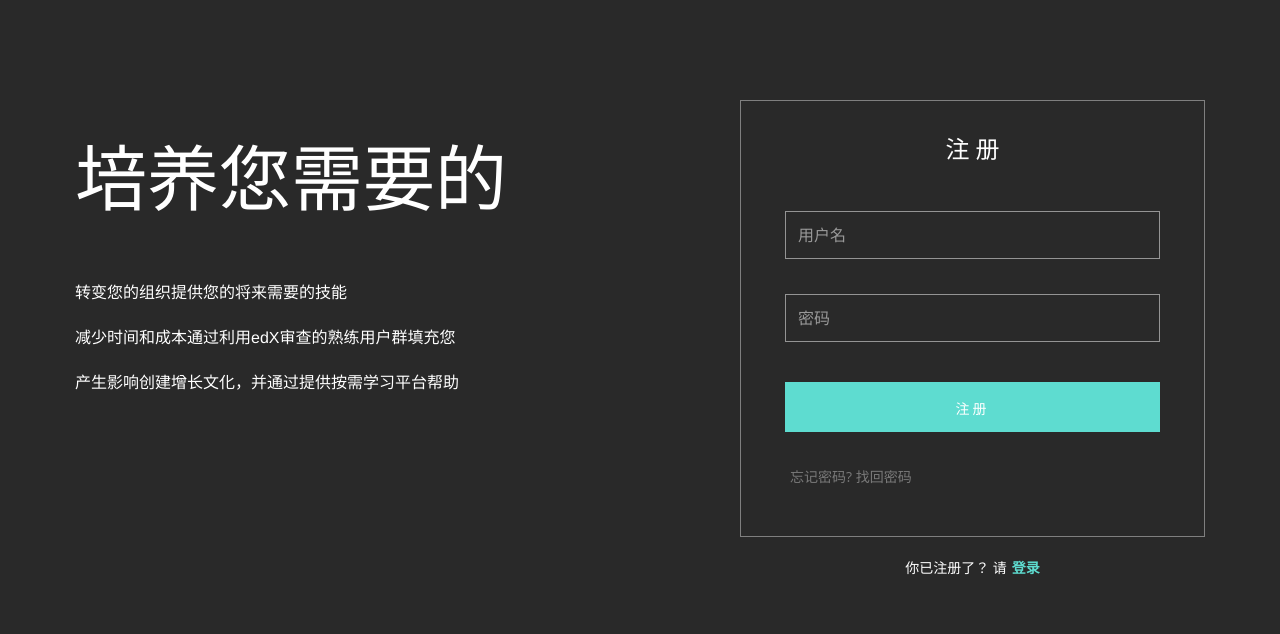
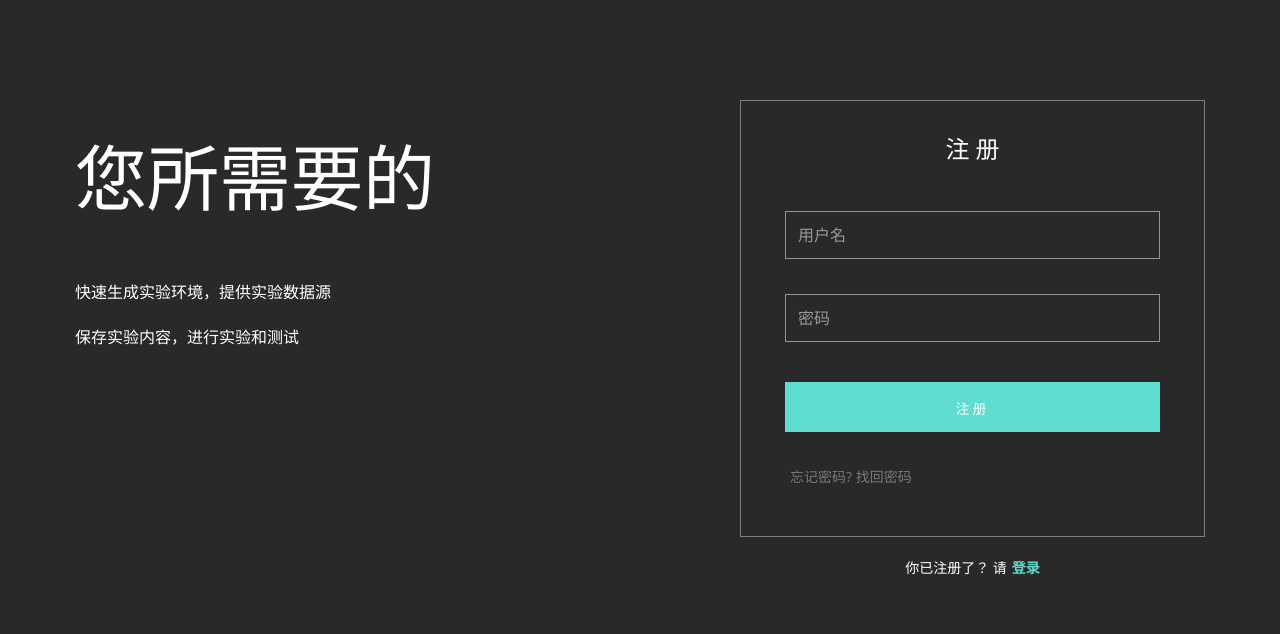
Before and after one commit to NickeryXu/Fintech-Platform, a Flask app: page /sign in a window 1280 px wide. Shown: the part 60-694 px from the top of that part. Run offline with Flask 2, Linux system fonts and the light colour scheme; the page is wider than the window, and the part outside it is not shown; some libraries are stand-ins or nearby versions.

Commit message:
页面修改

```diff
--- a/fintech-server/templates/course.html
+++ b/fintech-server/templates/course.html
@@ -26,7 +26,7 @@
           <div class="navbar navbar-default" role="navigation">
               <ul class="nav navbar-nav navbar-right pull-right">
                   <li >
-                    <a href="/" class="reg">注册</a>
+                    <a href="/" class="reg">我的课程</a>
                   </li>
               </ul>
           <!--/.nav-collapse -->
@@ -36,7 +36,7 @@
         <div class="main-container bg-white">
             	<div class="container m-t-60 p-b-60">
                       <h1 class="large m-t-60">Course</h1>
-                      <h4 class="m-t-20"> Please select your intresting course , and start !</h4>
+                      <h4 class="m-t-20"> Please select your course , and start !</h4>
                       <div class="row m-t-40">
                           {% for course in courses %}
                         <div class="col-sm-3">
--- a/fintech-server/templates/index.html
+++ b/fintech-server/templates/index.html
@@ -37,12 +37,11 @@
             	<div class="container m-t-60">
             		<div class=" m-t-40 ">
             			<div class="col-md-7  text-left m-t-40">
-            				<h1 class="large m-t-60 ">培养您需要的</h1>
-            				<h4 class="lead m-t-40 m-b-40 "><br>
-                      转变您的组织提供您的将来需要的技能<br><br>
-                      减少时间和成本通过利用edX审查的熟练用户群填充您<br><br>
-                      产生影响创建增长文化，并通过提供按需学习平台帮助<br>
-            				</h4>
+            				<h1 class="large m-t-60 ">您所需要的</h1>
+            				<h3 class="lead m-t-40 m-b-40 "><br>
+                      快速生成实验环境，提供实验数据源<br><br>
+                      保存实验内容，进行实验和测试<br><br>
+            				</h3>
             			</div>
                   <div class="col-md-5 m-t-60">
                     <div class=" card-box">
--- a/fintech-server/templates/learn.html
+++ b/fintech-server/templates/learn.html
@@ -53,9 +53,9 @@
                     <!--- Divider -->
                     <div id="sidebar-menu">
                         <ul>
-                          <h4 class="c333 titleft">CSS Setup and Selectors Setup and Selectors</h4>
+                          <h4 class="c333 titleft">金融科技</h4>
                           <p class="c666 p-l-r-20">
-        In this lesson, you will learn how to set up a CSS file, and how to create CSS selectors, and how to set up CSS rule sets.
+        金融科技(Fintech)通常被界定为金融和科技的融合，就是把科技应用到金融领域，通过技术工具的变革推动金融体系的创新
                           </p>
                              {% for course in courses %}
                             <li class="has_sub">
```
Also changed, not shown: fintech-server/templates/login.html (+5 -6 lines).
